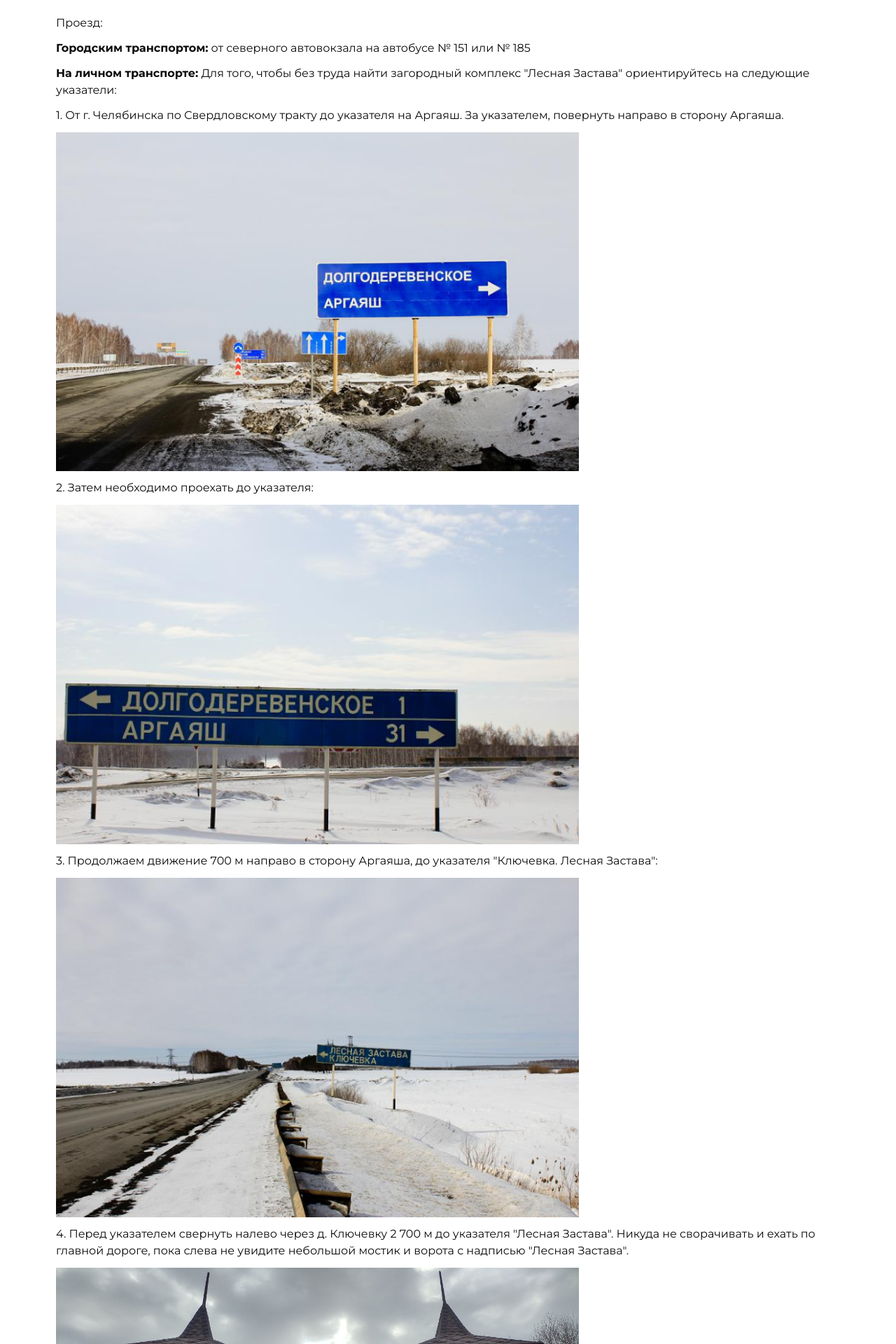
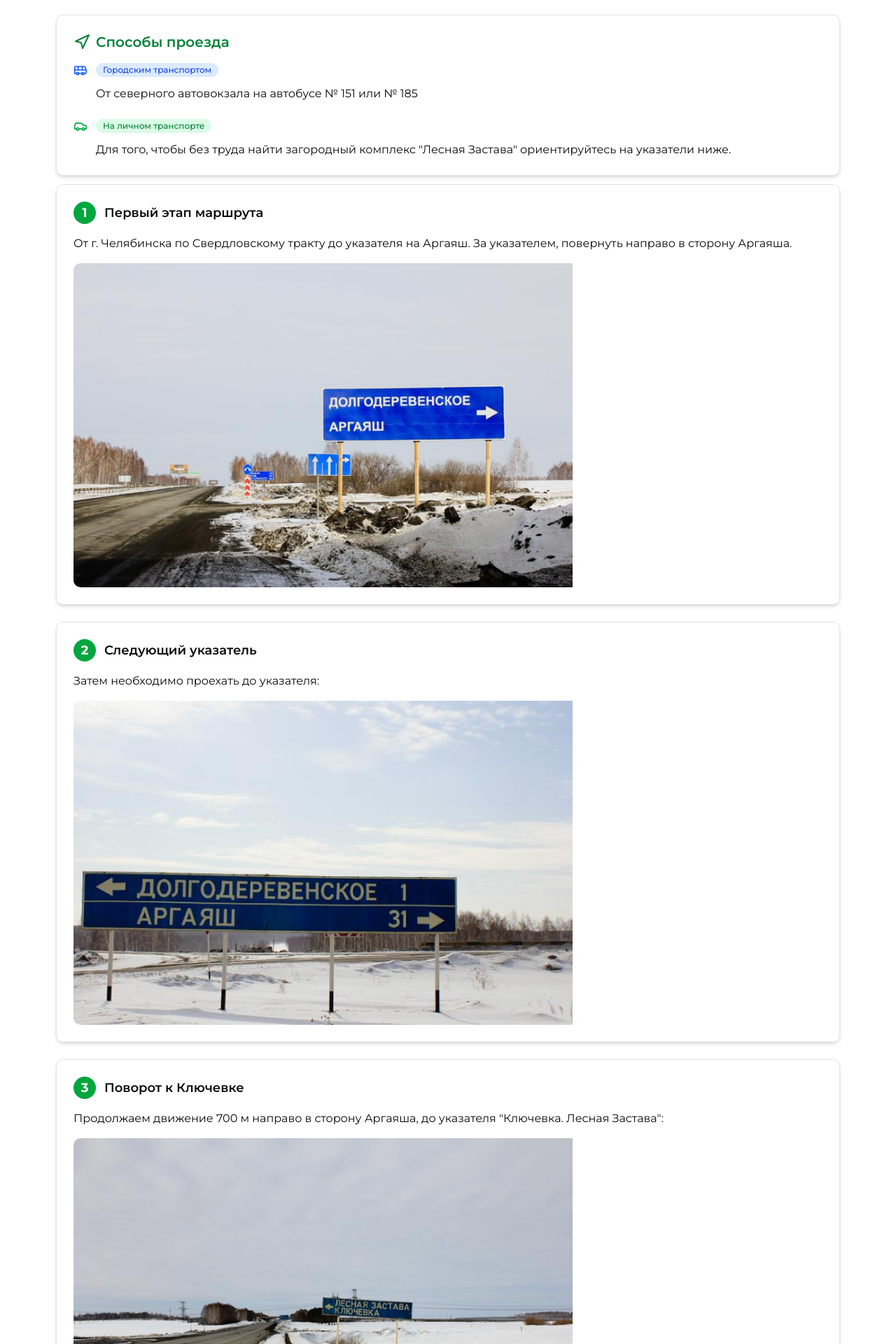
Before and after one commit to lesnaya-zastava-website/lesnaya-zastava-frontend, a React (Vite) app: page /contacts in a window 1280 px wide. Shown: the part 1020-2940 px from the top of the page at 70% size. Built offline with nearby package versions, Linux system fonts and the light colour scheme.

Commit message:
Изменение ui 'Как проехать к лесной заставе'

```diff
--- a/src/pages/contacts/index.tsx
+++ b/src/pages/contacts/index.tsx
@@ -1,4 +1,5 @@
 import { PageHeading } from '@shared/PageHeading';
+import { Car, Bus, Navigation } from 'lucide-react';
 
 export const Contacts: React.FC = () => {
   return (
@@ -68,46 +69,130 @@ export const Contacts: React.FC = () => {
 
           <div className="flex flex-col gap-3">
             <PageHeading>Как проехать к "Лесной Заставе"</PageHeading>
-            <p>Проезд:</p>
+
+            <div className="rounded-lg border-1 shadow-lg backdrop-blur-sm">
+              <div className="p-6 pb-4">
+                <h3 className="flex items-center gap-2 text-xl font-semibold text-green-700">
+                  <Navigation className="h-6 w-6" />
+                  Способы проезда
+                </h3>
+              </div>
+              <div className="space-y-6 px-6 pb-6">
+                <div className="flex flex-col gap-3">
+                  <div className="flex items-center gap-3">
+                    <Bus className="h-5 w-5 text-blue-600" />
+                    <span className="inline-flex items-center rounded-full bg-blue-100 px-2.5 py-0.5 text-xs font-medium text-blue-700">
+                      Городским транспортом
+                    </span>
+                  </div>
+                  <p className="ml-8">
+                    От северного автовокзала на автобусе № 151 или № 185
+                  </p>
+                </div>
+
+                {/* Личный транспорт */}
+                <div className="flex flex-col gap-3">
+                  <div className="flex items-center gap-3">
+                    <Car className="h-5 w-5 text-green-600" />
+                    <span className="inline-flex items-center rounded-full bg-green-100 px-2.5 py-0.5 text-xs font-medium text-green-700">
+                      На личном транспорте
+                    </span>
+                  </div>
+                  <p className="ml-8">
+                    Для того, чтобы без труда найти загородный комплекс "Лесная
+                    Застава" ориентируйтесь на указатели ниже.
+                  </p>
+                </div>
+              </div>
+            </div>
+
+            <div className="space-y-6">
+              <div className="rounded-lg border-1 shadow-lg backdrop-blur-sm">
+                <div className="p-6 pb-4">
+                  <h3 className="flex items-center gap-3 text-lg font-semibold">
+                    <div className="flex h-8 w-8 items-center justify-center rounded-full bg-green-600 font-bold text-white">
+                      1
+                    </div>
+                    Первый этап маршрута
+                  </h3>
+                </div>
+                <div className="space-y-4 px-6 pb-6">
                   <p>
-              <strong>Городским транспортом:</strong> от северного автовокзала
-              на автобусе № 151 или № 185
-            </p>
-            <p>
-              <strong>На личном транспорте:</strong> Для того, чтобы без труда
-              найти загородный комплекс "Лесная Застава" ориентируйтесь на
-              следующие указатели:
-            </p>
-            <p>
-              1. От г. Челябинска по Свердловскому тракту до указателя на
+                    От г. Челябинска по Свердловскому тракту до указателя на
                     Аргаяш. За указателем, повернуть направо в сторону Аргаяша.
                   </p>
+                  <div className="relative overflow-hidden rounded-lg">
                     <img
                       className="lg:w-2/3"
                       src="/pages/contacts/1.png"
                       alt="Дорога в лесную заставу"
                     />
-            <p>2. Затем необходимо проехать до указателя:</p>
+                  </div>
+                </div>
+              </div>
+
+              <div className="rounded-lg border-1 shadow-lg backdrop-blur-sm">
+                <div className="p-6 pb-4">
+                  <h3 className="flex items-center gap-3 text-lg font-semibold">
+                    <div className="flex h-8 w-8 items-center justify-center rounded-full bg-green-600 font-bold text-white">
+                      2
+                    </div>
+                    Следующий указатель
+                  </h3>
+                </div>
+                <div className="space-y-4 px-6 pb-6">
+                  <p className="">Затем необходимо проехать до указателя:</p>
+                  <div className="relative overflow-hidden rounded-lg">
                     <img
                       className="lg:w-2/3"
                       src="/pages/contacts/2.png"
                       alt="Дорога в лесную заставу"
                     />
-            <p>
-              3. Продолжаем движение 700 м направо в сторону Аргаяша, до
+                  </div>
+                </div>
+              </div>
+
+              <div className="rounded-lg border-1 shadow-lg backdrop-blur-sm">
+                <div className="p-6 pb-4">
+                  <h3 className="flex items-center gap-3 text-lg font-semibold">
+                    <div className="flex h-8 w-8 items-center justify-center rounded-full bg-green-600 font-bold text-white">
+                      3
+                    </div>
+                    Поворот к Ключевке
+                  </h3>
+                </div>
+                <div className="space-y-4 px-6 pb-6">
+                  <p className="">
+                    Продолжаем движение 700 м направо в сторону Аргаяша, до
                     указателя "Ключевка. Лесная Застава":
                   </p>
+                  <div className="relative overflow-hidden rounded-lg">
                     <img
                       className="lg:w-2/3"
                       src="/pages/contacts/3.png"
                       alt="Дорога в лесную заставу"
                     />
-            <p>
-              4. Перед указателем свернуть налево через д. Ключевку 2 700 м до
-              указателя "Лесная Застава". Никуда не сворачивать и ехать по
-              главной дороге, пока слева не увидите небольшой мостик и ворота с
-              надписью "Лесная Застава".
+                  </div>
+                </div>
+              </div>
+
+              <div className="rounded-lg border-1 shadow-lg backdrop-blur-sm">
+                <div className="p-6 pb-4">
+                  <h3 className="flex items-center gap-3 text-lg font-semibold">
+                    <div className="flex h-8 w-8 items-center justify-center rounded-full bg-green-600 font-bold text-white">
+                      4
+                    </div>
+                    Финальный этап
+                  </h3>
+                </div>
+                <div className="space-y-4 px-6 pb-6">
+                  <p className="">
+                    Перед указателем свернуть налево через д. Ключевку 2 700 м
+                    до указателя "Лесная Застава". Никуда не сворачивать и ехать
+                    по главной дороге, пока слева не увидите небольшой мостик и
+                    ворота с надписью "Лесная Застава".
                   </p>
+                  <div className="relative overflow-hidden rounded-lg">
                     <img
                       className="lg:w-2/3"
                       src="/pages/contacts/4.jpg"
@@ -116,6 +201,10 @@ export const Contacts: React.FC = () => {
                   </div>
                 </div>
               </div>
+            </div>
+          </div>
+        </div>
+      </div>
     </section>
   );
 };
```
Lines whose indentation alone changed are shown as unchanged.
